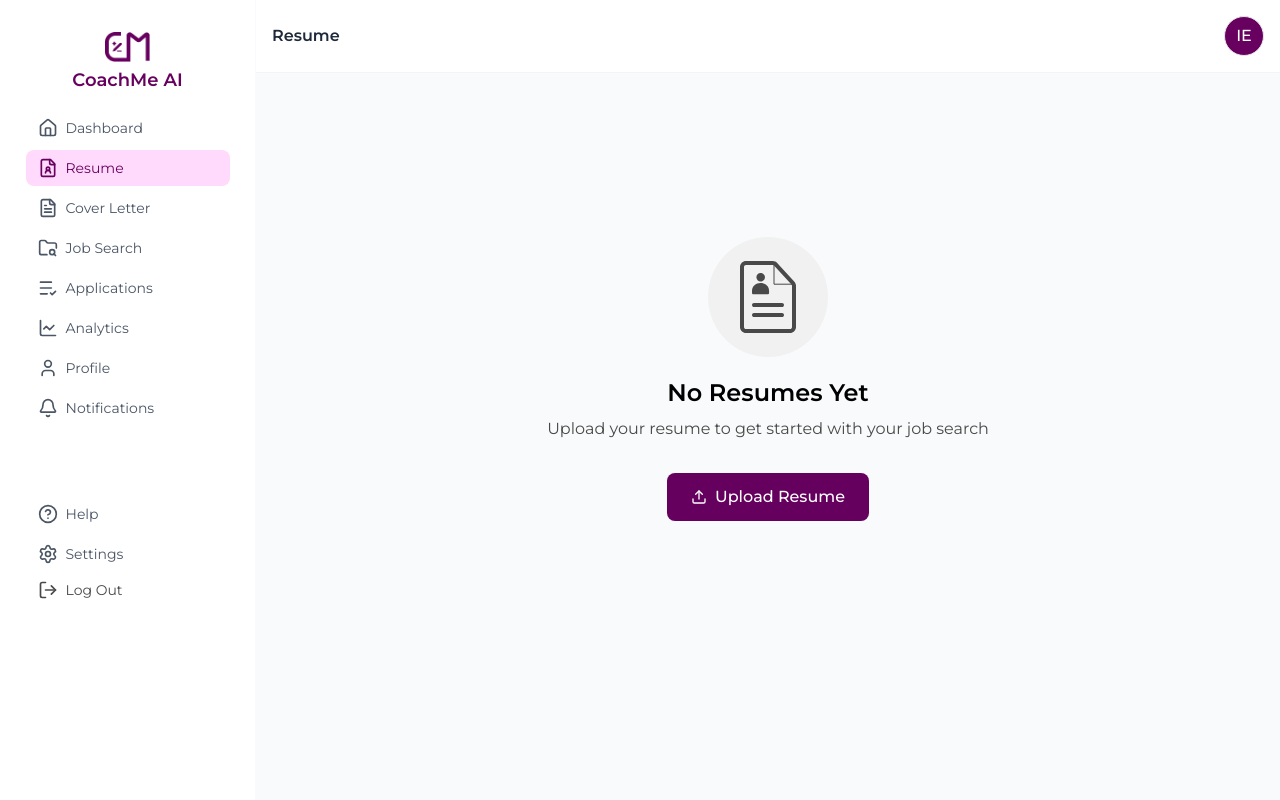
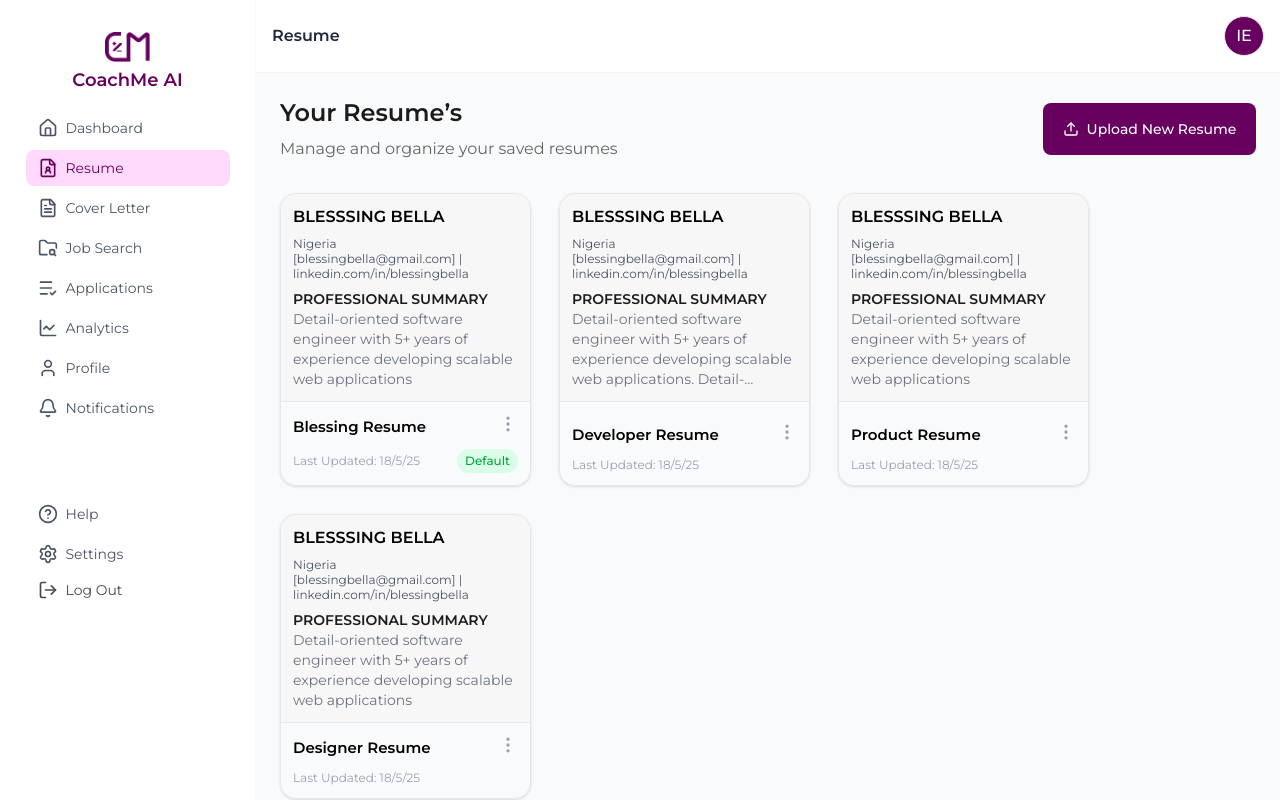
Before and after one commit to TheSkillGarage/coachme_ai, a React (Vite) app: page /user/resume in a window 1280 px wide. Built offline with nearby package versions, Linux system fonts and the light colour scheme; sample sign-in values are in the browser's storage.

Commit message:
added delete dialog and redirect from list

```diff
--- a/src/pages/resume/index.tsx
+++ b/src/pages/resume/index.tsx
@@ -1,10 +1,12 @@
 import { useState } from "react";
 import UploadResume from "./upload";
+import Resumes from "./resumecard";
 
-type ResumeStep = "upload" | "create-resume" | "preview" | "complete";
+type ResumeStep = "upload" | "create-resume" | "preview" | "complete" | "resumes-list";
 
 export default function Resume() {
-  const [currentStep, setCurrentStep] = useState<ResumeStep>("upload");
+  const [currentStep, setCurrentStep] = useState<ResumeStep | string>("resumes-list");
+  const [redirectFromList, setRedirectFromList] = useState(false);
 
   const handleUploadComplete = () => {
     // Move to the next step after upload is complete
@@ -25,7 +27,10 @@ export default function Resume() {
     <div className="min-h-screen">
       {/* Step 1: Upload Resume */}
       {currentStep === "upload" && (
-        <UploadResume onContinueToNextStep={handleUploadComplete} />
+        <UploadResume
+          onContinueToNextStep={handleUploadComplete}
+          redirectFromList={redirectFromList}
+        />
       )}
 
       {/* Step 2: Create Resume Form (Not yet implemented) */}
@@ -105,6 +110,14 @@ export default function Resume() {
           </div>
         </div>
       )}
+
+       {/* Step 5: Resumes list */}
+       {currentStep === "resumes-list" && (
+          <Resumes
+            setCurrentStep={setCurrentStep}
+            setRedirectFromList={setRedirectFromList}
+          />
+        )}
     </div>
   );
 }
--- a/src/pages/resume/resumecard/index.tsx
+++ b/src/pages/resume/resumecard/index.tsx
@@ -10,6 +10,8 @@ import Button from '../../../components/ui/button/button';
 // import { Card } from '../../../components/ui/card';
 import { CustomDropdown } from '../../../components/ui/dropdown';
 import { useState } from 'react';
+import Dialog from '../../../components/ui/dialog';
+import { useNavigate } from 'react-router-dom';
 
 interface ResumeCard {
   id: number;
@@ -25,7 +27,8 @@ interface ResumeCard {
 }
 
 interface IntroProps {
-  onStart?: () => void;
+  setCurrentStep: (step: string) => void;
+  setRedirectFromList: (value: boolean) => void;
 }
 const resumes: ResumeCard[] = [
   {
@@ -79,9 +82,19 @@ const resumes: ResumeCard[] = [
   },
 ];
 
-export default function Resumes({ onStart }: IntroProps) {
+export default function Resumes({
+  setCurrentStep,
+  setRedirectFromList,
+}: IntroProps) {
+  const navigate = useNavigate();
   const [openId, setOpenId] = useState<number | null>(null);
   const [resumesArray, setResumesArray] = useState<ResumeCard[]>(resumes);
+  const [isDeleteOpen, setIsDeleteOpen] = useState(false);
+  const [selectedResume, setSelectedResume] = useState<ResumeCard>();
+
+  const handleRedirect = (id: number) => {
+    navigate(`/resume/${id}`);
+  };
 
   const handleToggle = (id: number) => {
     setOpenId((prev) => (prev === id ? null : id));
@@ -89,6 +102,7 @@ export default function Resumes({ onStart }: IntroProps) {
 
   const handleDeleteResume = (id: number) => {
     setResumesArray(resumesArray.filter((resume) => resume.id !== id));
+    setIsDeleteOpen(false);
   };
 
   const downloadResume = (
@@ -149,7 +163,10 @@ export default function Resumes({ onStart }: IntroProps) {
         <Button
           icon={<Upload className="w-4 h-4" />}
           iconPosition="left"
-          onClick={onStart}
+          onClick={() => {
+            setRedirectFromList(true);
+            setCurrentStep('upload');
+          }}
           className="
             flex
             w-full
@@ -241,7 +258,7 @@ export default function Resumes({ onStart }: IntroProps) {
                       <div className="py-3 flex flex-col gap-2">
                         <button
                           onClick={() => {
-                            setOpenId(null);
+                            handleRedirect(Number(openId));
                           }}
                           className="
                             flex
@@ -256,7 +273,7 @@ export default function Resumes({ onStart }: IntroProps) {
                         </button>
                         <button
                           onClick={() => {
-                            setOpenId(null);
+                            handleRedirect(Number(openId));
                           }}
                           className="
                             flex
@@ -289,8 +306,9 @@ export default function Resumes({ onStart }: IntroProps) {
                         </button>
                         <button
                           onClick={() => {
-                            handleDeleteResume(resume.id);
-                            setOpenId(null);
+                            setOpenId(0);
+                            setIsDeleteOpen(true);
+                            setSelectedResume(resume);
                           }}
                           className="
                             flex
@@ -328,6 +346,33 @@ export default function Resumes({ onStart }: IntroProps) {
           </div>
         ))}
       </div>
+
+      {isDeleteOpen && (
+        <Dialog
+          title="Delete Resume"
+          isOpen={isDeleteOpen}
+          onClose={() => setIsDeleteOpen(false)}
+        >
+          <div>
+            <p>
+              Are you sure you want to delete{' '}
+              <span className="font-semibold">{selectedResume?.fileName}</span>?
+            </p>
+            <Button
+              className="bg-red-500 w-full mt-4 text-white"
+              onClick={() => handleDeleteResume(Number(selectedResume?.id))}
+            >
+              Yes, delete
+            </Button>
+            <Button
+              className="bg-gray-100 text-gray-600 w-full mt-4"
+              onClick={() => setIsDeleteOpen(false)}
+            >
+              Cancel
+            </Button>
+          </div>
+        </Dialog>
+      )}
     </div>
   );
 }
--- a/src/pages/resume/upload/index.tsx
+++ b/src/pages/resume/upload/index.tsx
@@ -8,9 +8,10 @@ import type { UploadStage } from "../../../types";
 
 interface UploadResumeProps {
   onContinueToNextStep?: () => void;
+  redirectFromList?: boolean;
 }
 
-export default function UploadResume({ onContinueToNextStep }: UploadResumeProps) {
+export default function UploadResume({ onContinueToNextStep, redirectFromList }: UploadResumeProps) {
   const [currentStage, setCurrentStage] = useState<UploadStage>("list");
 
   const {
@@ -69,7 +70,7 @@ export default function UploadResume({ onContinueToNextStep }: UploadResumeProps
     );
   }
 
-  if (currentStage === "upload") {
+  if (currentStage === "upload" || redirectFromList) {
     return (
       <>
         <UploadResumeFlow
```
